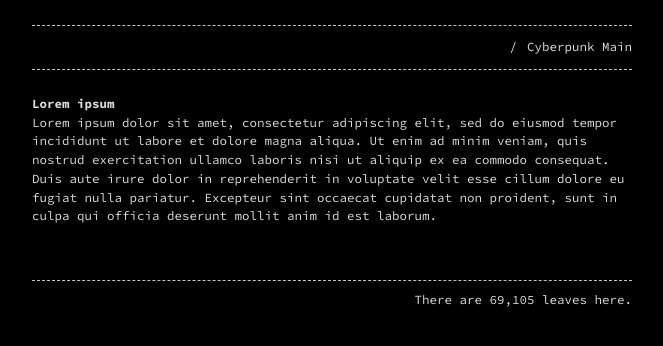
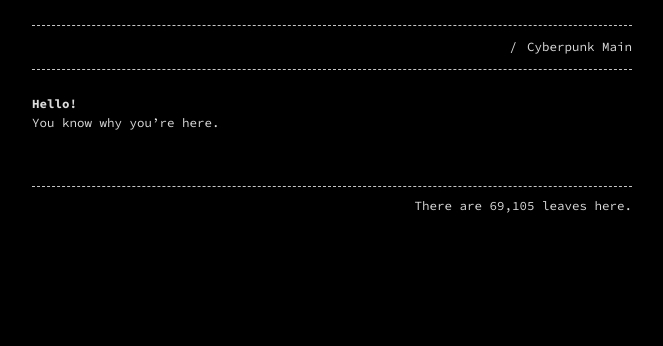
Before and after one commit to Terwilliger69105/69105.github.io, a Jekyll site: the page built from index.md, in a window 1280 px wide. Shown: the top 346 px of the page, without its empty margins (308-971 px from the left). Built offline with Jekyll 4.4.1, drawn with Linux system fonts in a browser that asks for light colours.

Commit message:
Update index.md

```diff
--- a/index.md
+++ b/index.md
@@ -4,6 +4,6 @@ layout: home
 permalink: /
 ---
 
-# Lorem ipsum
+# Hello!
 
-Lorem ipsum dolor sit amet, consectetur adipiscing elit, sed do eiusmod tempor incididunt ut labore et dolore magna aliqua. Ut enim ad minim veniam, quis nostrud exercitation ullamco laboris nisi ut aliquip ex ea commodo consequat. Duis aute irure dolor in reprehenderit in voluptate velit esse cillum dolore eu fugiat nulla pariatur. Excepteur sint occaecat cupidatat non proident, sunt in culpa qui officia deserunt mollit anim id est laborum.
+You know why you're here.
```
